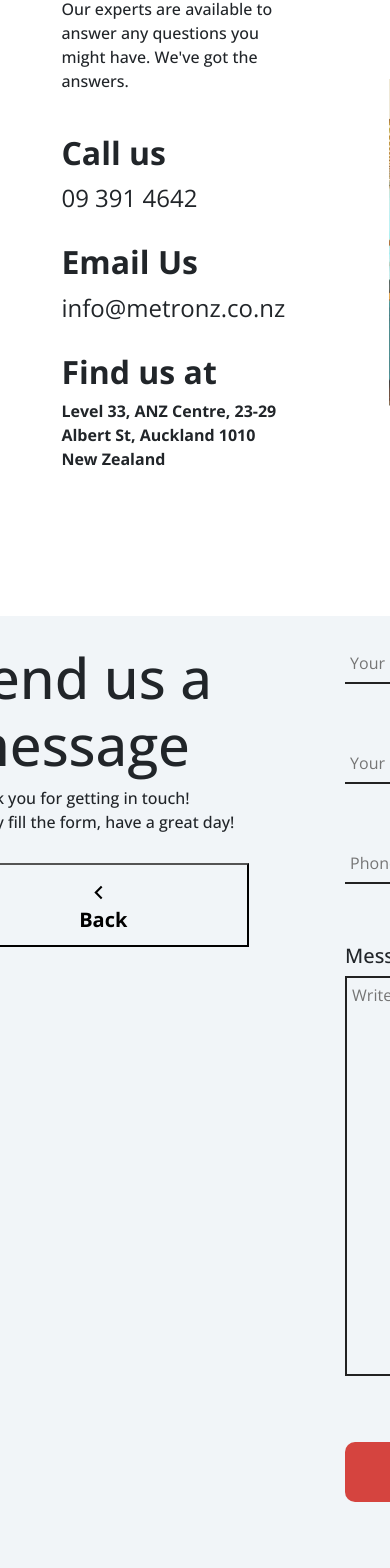
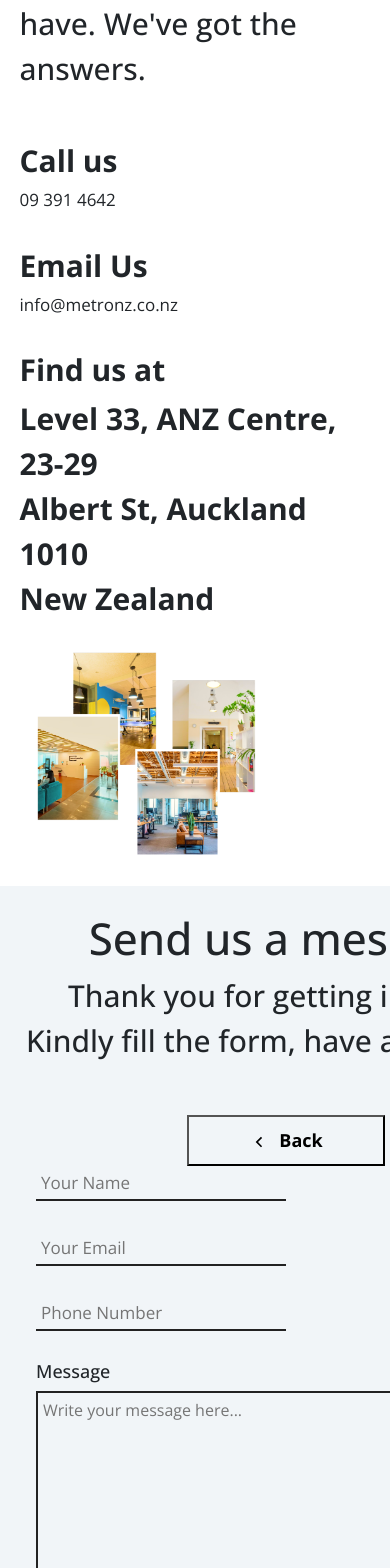
Before and after one commit to DarrenCooperM/mission5, a React (Create React App) app in the folder frontend/: page /Contact in a window 390 px wide. Shown: the part 334-1902 px from the top of the page. Built offline with nearby package versions, Linux system fonts and the light colour scheme; no server answers.

Commit message:
final push for submission

```diff
--- a/frontend/src/App.css
+++ b/frontend/src/App.css
@@ -34,13 +34,20 @@
   --dark-shadow: 0 5px 15px rgba(0, 0, 0, 0.2);
   --max-width: 1170px;
   --fixed-width: 620px;
-  --font-size-1: 0.85rem;
-  --font-size-2: 1rem;
-  --font-size-3: 1.5rem;
-  --font-size-4: 2rem;
-  --font-size-5: 2.5rem;
-  --font-size-6: 3rem;
-  --font-size-7: 3.5rem;
+  /* --font-size-1: 0.85rem; */
+  --font-size-1: 14px;
+  /* --font-size-2: 1rem; */
+  --font-size-2: 17px;
+  /* --font-size-3: 1.5rem; */
+  --font-size-3: 30px;
+  /* --font-size-4: 2rem; */
+  --font-size-4: 37px;
+  /* --font-size-5: 2.5rem; */
+  --font-size-5: 40px;
+  /* --font-size-6: 3rem; */
+  --font-size-6: 44px;
+  /* --font-size-7: 3.5rem; */
+  --font-size-7: 60px;
 }
 
 * {
--- a/frontend/src/components/home/HomeContent.js
+++ b/frontend/src/components/home/HomeContent.js
@@ -1,9 +1,5 @@
 import React from "react";
 import styles from "../styles/home/Content.module.css";
-// import aptImg from "../images/apt.png";
-// import interior from "../images/interior.jpg";
-// import rentals from "../images/rentals.jpg";
-// import axios from "axios";
 import { useState, useEffect } from "react";
 
 export default function HomeContent() {
@@ -63,18 +59,23 @@ export default function HomeContent() {
             {displayContent && displayContent[1].title}
           </h3>
           <h2 className={styles.contentSubtitles}>
+            <span className={styles.midText}>
               {displayContent && displayContent[1].subtitle}
+            </span>
           </h2>
+
           <p className={styles.contentText}>
             {displayContent && displayContent[1].text}
           </p>
           <button className={styles.findAgent}>Learn more</button>
         </div>
+        <span className={styles.midImg}>
           <img
             className={styles.contentImages}
             src={imageURL && imageURL[1].url}
             alt="aptImg"
           />
+        </span>
         {/* third section  */}
         <img
           className={styles.contentImages}
--- a/frontend/src/components/home/homeReview/ReviewDetails.js
+++ b/frontend/src/components/home/homeReview/ReviewDetails.js
@@ -5,7 +5,7 @@ const ReviewDetails = [
     job: "web developer",
     image:
       "https://res.cloudinary.com/diqqf3eq2/image/upload/v1586883334/person-1_rfzshl.jpg",
-    text: "I'm baby meggings twee health goth +1. Bicycle rights tumeric chartreuse before they sold out chambray pop-up. Shaman humblebrag pickled coloring book salvia hoodie, cold-pressed four dollar toast everyday carry",
+    text: "Lorem ipsum dolor sit amet, consectetur adipiscing elit, sed do eiusmod tempo incididunt ut labore et dolore magna aliqua. Ut enim ad minim veniam, quis nostrud exercitation ullamco laboris nisi ut aliquip ex ea commodo consequat.",
   },
   {
     id: 2,
@@ -13,7 +13,7 @@ const ReviewDetails = [
     job: "web designer",
     image:
       "https://res.cloudinary.com/diqqf3eq2/image/upload/v1586883409/person-2_np9x5l.jpg",
-    text: "Helvetica artisan kinfolk thundercats lumbersexual blue bottle. Disrupt glossier gastropub deep v vice franzen hell of brooklyn twee enamel pin fashion axe.photo booth jean shorts artisan narwhal.",
+    text: "Ut enim ad minim veniam, quis nostrud exercitation ullamco laboris nisi ut aliquip ex ea commodo consequat. Lorem ipsum dolor sit amet, consectetur adipiscing elit, sed do eiusmod tempo incididunt ut labore et dolore magna aliqua.",
   },
   {
     id: 3,
@@ -21,7 +21,7 @@ const ReviewDetails = [
     job: "intern",
     image:
       "https://res.cloudinary.com/diqqf3eq2/image/upload/v1586883417/person-3_ipa0mj.jpg",
-    text: "Sriracha literally flexitarian irony, vape marfa unicorn. Glossier tattooed 8-bit, fixie waistcoat offal activated charcoal slow-carb marfa hell of pabst raclette post-ironic jianbing swag.",
+    text: "eiusmod tempo incididunt ut labore et dolore magna aliqua. Ut enim ad minim veniam, Lorem ipsum dolor sit amet, consectetur adipiscing elit, sed do  quis nostrud exercitation ullamco laboris nisi ut aliquip ex ea commodo consequat.",
   },
   {
     id: 4,
@@ -29,7 +29,7 @@ const ReviewDetails = [
     job: "the boss",
     image:
       "https://res.cloudinary.com/diqqf3eq2/image/upload/v1586883423/person-4_t9nxjt.jpg",
-    text: "Edison bulb put a bird on it humblebrag, marfa pok pok heirloom fashion axe cray stumptown venmo actually seitan. VHS farm-to-table schlitz, edison bulb pop-up 3 wolf moon tote bag street art shabby chic. ",
+    text: "consectetur adipiscing elit, sed do eiusmod. Ut enim Lorem ipsum dolor sit amet,  ad minim veniam, quis nostrud exercitation tempo incididunt ut labore et dolore magna aliqua ullamco laboris nisi ut aliquip ex ea commodo consequat.",
   },
 ];
 
--- a/frontend/src/components/pages/Rentals.js
+++ b/frontend/src/components/pages/Rentals.js
@@ -11,6 +11,10 @@ function Rentals() {
     <>
       <Navbar />
       {openModal && <RentalModal closeModal={setOpenModal} />}
+      {/* oepn modal variable is used to determine whether or not the
+      rentalmodal component is rendered. if openModal is true the
+      rentalmodal componenet will be rendered */}
+
       {/* <RentalsContent setOpenModal={setOpenModal} /> */}
       <NewRental setOpenModal={setOpenModal} />
       <HomeFooter />
--- a/frontend/src/components/styles/application/ApplicationHero.module.css
+++ b/frontend/src/components/styles/application/ApplicationHero.module.css
@@ -1,13 +1,15 @@
 .ApplicationHeroContainer {
   display: grid;
   place-items: center;
+
+  max-width: 100%;
 }
 
 .heroImg {
   margin: 5%;
 
   height: 50vh;
-  width: 1500px;
+  width: 80%;
 
   object-fit: cover;
 
--- a/frontend/src/components/styles/contact/ContactContent.module.css
+++ b/frontend/src/components/styles/contact/ContactContent.module.css
@@ -7,11 +7,10 @@
 
 .contentFeatures {
   display: flex;
-  justify-content: center;
+  justify-content: space-between;
 
   padding: 3%;
-  width: 100%;
-  max-width: 1800px;
+  max-width: 1750px;
   margin: 0 auto;
 }
 
@@ -51,11 +50,11 @@
 
   margin: auto;
   width: 100%;
-  padding-left: 10%;
+  padding-left: 15%;
 }
 
 .rightContentInputBoxContainer {
-  max-width: 80%;
+  width: 100%;
 }
 
 .rightContentInputBox {
@@ -122,3 +121,53 @@
   box-shadow: 2px 2px 2px 2px rgba(0, 0, 0, 0.295);
   border-top: 2px solid var(--clr-black);
 }
+
+@media only screen and (max-width: 1200px) {
+  .contentFeatures {
+    flex-wrap: wrap;
+    padding: 5%;
+  }
+  .leftContent {
+    width: 100%;
+    text-align: center;
+  }
+  .leftContentTitle {
+    font-size: var(--font-size-6);
+  }
+  .leftContentText {
+    font-size: var(--font-size-3);
+  }
+  .leftContentBtn {
+    padding: 10px 60px 10px 60px;
+    font-size: 18px;
+  }
+  .backIcon {
+    font-size: 20px;
+  }
+  .rightContentContainer {
+    padding-left: 0;
+  }
+  .rightContentInputBox {
+    width: 250px;
+    height: 35px;
+    margin: 0px 10px 30px 10px;
+    font-size: var(--font-size-2);
+  }
+  .rightContentMsgContainer {
+    margin: 0px 10px 30px 10px;
+  }
+  .rightContentMsgHeader {
+    font-size: 18px;
+  }
+  .rightContentMsgBox {
+    width: 500px;
+    height: 300px;
+  }
+  .sendBtn {
+    padding: 10px 10%;
+    font-size: 18px;
+  }
+  .contentImage {
+    height: 30vh;
+  }
+}
--- a/frontend/src/components/styles/contact/ContactHero.module.css
+++ b/frontend/src/components/styles/contact/ContactHero.module.css
@@ -5,7 +5,7 @@
 
 .contactFlex {
   display: flex;
-  justify-content: space-evenly;
+  justify-content: space-between;
   padding: 5%;
   width: 100%;
   max-width: 1800px;
@@ -58,3 +58,31 @@
   height: 40%;
   width: 1000px;
 }
+
+@media only screen and (max-width: 1200px) {
+  .contactFlex {
+    flex-wrap: wrap;
+  }
+  .contactContentContainer {
+    margin-top: 5%;
+  }
+  .contactTitle {
+    font-size: var(--font-size-6);
+  }
+  .contactText {
+    width: 100%;
+    font-size: var(--font-size-3);
+  }
+  .contactDetails {
+    font-size: var(--font-size-3);
+  }
+  .contactDetailsList {
+    font-size: var(--font-size-3);
+  }
+  .contactDetailsText {
+    font-size: var(--font-size-2);
+  }
+  .contactImage {
+    width: 75%;
+  }
+}
--- a/frontend/src/components/styles/home/Content.module.css
+++ b/frontend/src/components/styles/home/Content.module.css
@@ -1,7 +1,5 @@
 .contentContainer {
   position: relative;
-
-  /* width: 100%; */
 
   padding: 5%;
 }
@@ -13,16 +11,16 @@
 
   margin: 5%;
   width: 100%;
-  max-width: 1200px;
+  max-width: 70%;
   margin: 0 auto;
 }
 
 .contentImages {
   /* margin-top: 10%; */
-  width: 500px; /* set width of image container*/
-  height: 400px; /* set height of image container*/
+  width: 625px;
+  height: 500px;
 
-  margin: 15%;
+  margin: 10%;
 
   box-shadow: 2px 2px 2px 2px rgba(0, 0, 0, 0.295);
 
@@ -32,7 +30,10 @@
 .contentSection {
   /* text-align: center; */
   padding-left: 10%;
+  padding-top: 7%;
   margin-bottom: 17%;
+
+  max-width: 100%;
 }
 
 .contentTitles {
--- a/frontend/src/components/styles/home/Hero.module.css
+++ b/frontend/src/components/styles/home/Hero.module.css
@@ -19,7 +19,7 @@
   box-shadow: 4px 4px 4px 4px rgba(0, 0, 0, 0.295);
 
   width: 100%;
-  height: 650px;
+  height: 800px;
 }
 
 .heroTitles {
--- a/frontend/src/components/styles/home/Navbar.module.css
+++ b/frontend/src/components/styles/home/Navbar.module.css
@@ -7,7 +7,7 @@
   height: 40px;
   width: 100%;
 
-  background: #f1f1f1;
+  background: var(--clr-white);
   border-bottom: 1px solid var(--clr-black);
 
   font-family: "Open Sans", sans-serif;
@@ -38,6 +38,8 @@
   font-size: 15px;
   padding: 0px 30px;
 
+  background-color: var(--clr-white);
+
   /* cursor: pointer; */
 }
 
@@ -51,7 +53,6 @@
 
 .dropdownMenu {
   position: absolute;
-  backdrop-filter: blur(8px);
   z-index: 40;
   /* padding-top: 20px; */
 
@@ -59,7 +60,7 @@
   width: 400px;
   padding-top: 25px;
 
-  background-color: #f1f1f1;
+  background-color: var(--clr-white);
 }
 
 .dropdownMenu li {
--- a/frontend/src/components/styles/rentals/NewRentals.module.css
+++ b/frontend/src/components/styles/rentals/NewRentals.module.css
@@ -1,39 +1,8 @@
-.rentalSort {
-  display: flex;
-  justify-content: flex-end;
-  align-items: center;
-
-  margin: 50px;
-}
-
-.rentalSortBtn {
-  display: flex;
-  align-items: center;
-
-  background-color: #9c9b9b41;
-  border-radius: 12px;
-
-  cursor: pointer;
-
-  padding-right: 10px;
-}
-
-.sortBy {
-  padding: 3px 140px 0px 10px;
-
-  font-weight: 600;
-}
-
-.arrowIcon {
-  position: absolute;
-  right: 3.2%;
-  top: 17.2%;
-}
-
 .cardContainer {
   display: flex;
   justify-content: center;
-  align-items: center;
+  align-items: stretch;
+  height: 60%;
   flex-wrap: wrap;
 }
 
@@ -41,17 +10,18 @@
   background-color: #ebe9e983;
   display: flex;
   flex-direction: column;
-  width: 35%;
-  height: 550px;
-  margin: 50px;
+  width: 30%;
+  /* margin: 3%; */
+  height: 600px;
+  margin: 3% 5% 3% 5%;
   border-radius: 10px;
-  box-shadow: #0000003d 0px 1px 4px;
+  box-shadow: #0000003d 0px 1px 1px;
 }
 
 .avatar {
   position: relative;
   border-radius: 10px;
-  width: 652px;
+  width: 100%;
   height: 70%;
   object-fit: cover;
 }
```
Also changed, not shown: frontend/src/components/rentals/NewRental.jsx (+0 -7 lines). Lines whose indentation alone changed are shown as unchanged.
